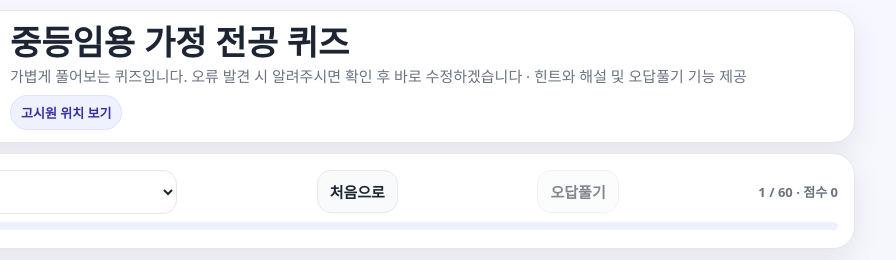
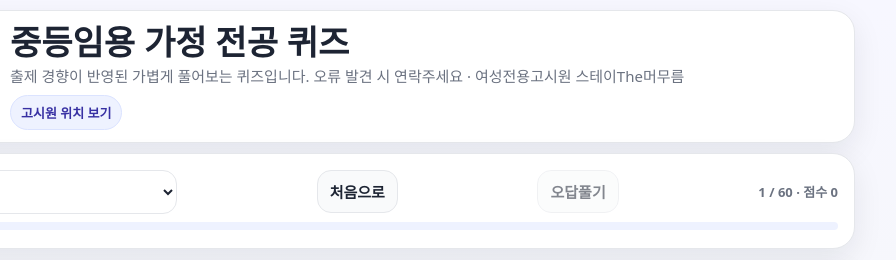
Before and after one commit to davidhor2026/home-economics-quiz, a plain HTML site: page index.html in a window 1280 px wide. Shown: the top 260 px of the page, 267-1163 px from the left. Drawn offline with Linux system fonts and the light colour scheme.

Commit message:
Update index.html

```diff
--- a/index.html
+++ b/index.html
@@ -188,7 +188,7 @@
       <div id="teacherFallback" class="fallback" style="display:none">👩‍🏫</div>
       <div>
         <h1>중등임용 가정 전공 퀴즈</h1>
-        <div class="sub">가볍게 풀어보는 퀴즈입니다. 오류 발견 시 알려주시면 확인 후 바로 수정하겠습니다 · 힌트와 해설 및 오답풀기 기능 제공</div>
+        <div class="sub">출제 경향이 반영된 가볍게 풀어보는 퀴즈입니다. 오류 발견 시 연락주세요 · 여성전용고시원 스테이The머무름</div>
         <div class="linkBtns">
           <a href="https://naver.me/xv3o4qD1" target="_blank" rel="noopener noreferrer">고시원 위치 보기</a>
         </div>
```
